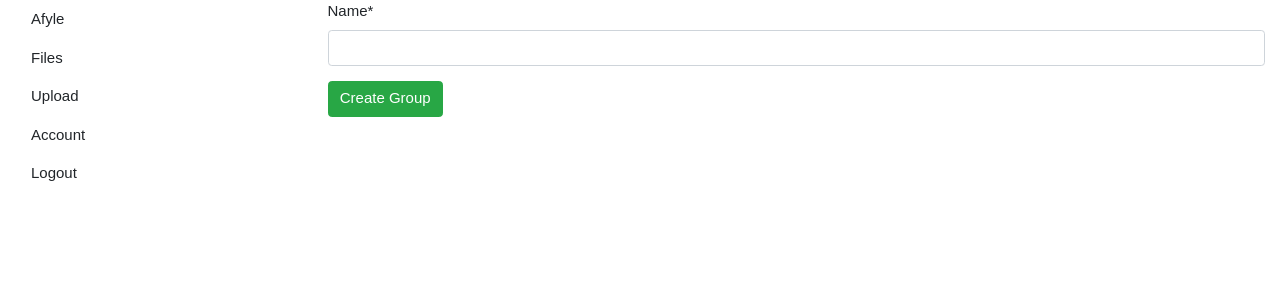
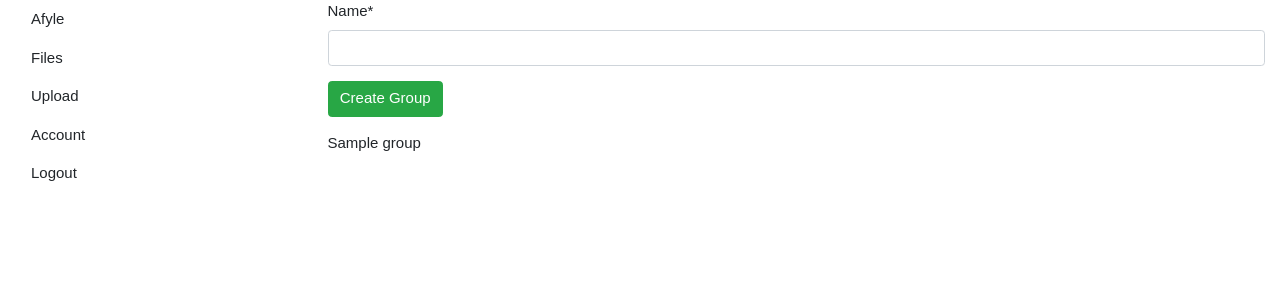
Before and after one commit to jacbroberts/Afyle, a Django app: template files/templates/files/groups.html in a window 1280 px wide. Shown: the part 15-315 px from the top of the page. Run offline with Django 4.2, Linux system fonts and the light colour scheme; tables that the repository leaves empty hold one stand-in row (values such as "Sample post"); the template is opened without the code that fills it: values that come from a table or form of the project are taken from there, most other values are stand-ins (such as "Sample title", 1, 10 or a date in 2020); some libraries are stand-ins or nearby versions.

Commit message:
groups v0.3.1

```diff
--- a/files/templates/files/groups.html
+++ b/files/templates/files/groups.html
@@ -10,6 +10,8 @@
     <button type="submit" class="btn btn-success">Create Group</button>
 </form>
 
-
+{% for group in groups %}
+<p>{{ group }}</p>
+{% endfor %}
 
 {% endblock %}
```
